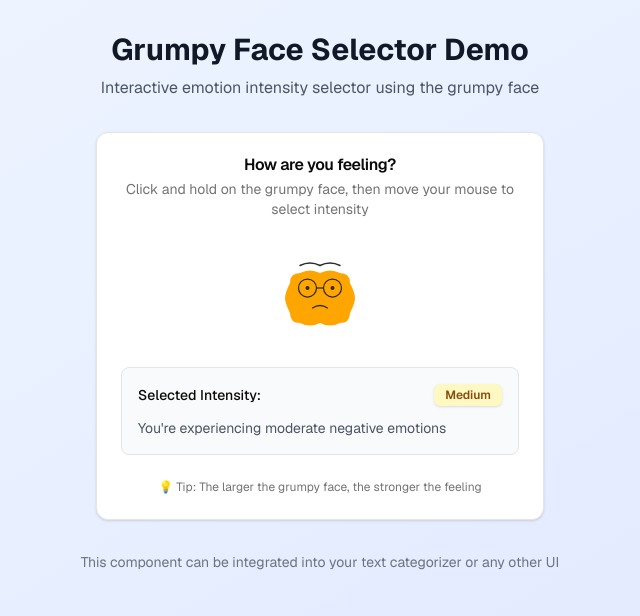
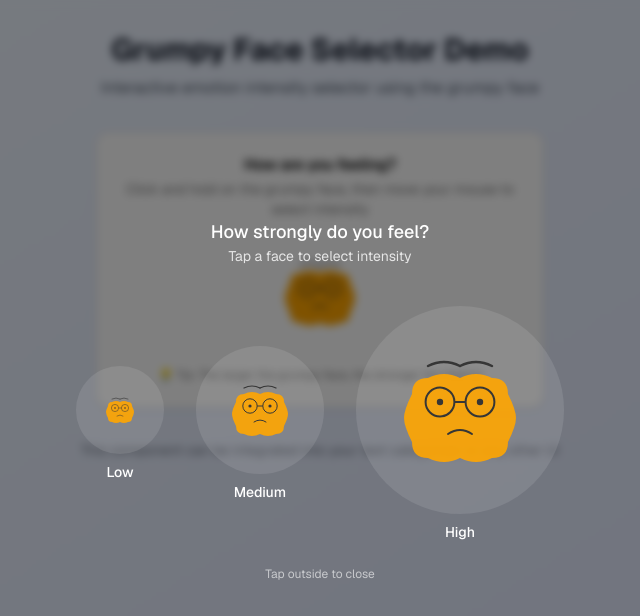
Before and after one commit to yunyaopan/ai_notes, a Next.js app: page /grumpy-demo in a window 1280 px wide. Both pictures are taken after a click on the element 640 px from the left and 293 px from the top of the page. Shown: the top 616 px of the page, without its empty margins (320-960 px from the left). Built offline with nearby package versions, Linux system fonts and the light colour scheme; no server answers.

Commit message:
change to tap and tap to select emotion intensity

```diff
--- a/components/grumpy-face-selector.tsx
+++ b/components/grumpy-face-selector.tsx
@@ -9,71 +9,19 @@ interface GrumpyFaceSelectorProps {
 }
 
 export function GrumpyFaceSelector({ onSelect, className = '' }: GrumpyFaceSelectorProps) {
-  const [isSelecting, setIsSelecting] = useState(false);
-  const [hoveredIntensity, setHoveredIntensity] = useState<'low' | 'medium' | 'high' | null>(null);
+  const [showSelector, setShowSelector] = useState(false);
 
-  const handleFaceMouseDown = (intensity: 'low' | 'medium' | 'high') => {
-    setIsSelecting(true);
-    setHoveredIntensity(intensity);
+  const handleMainFaceClick = () => {
+    setShowSelector(true);
   };
 
-  const handleFaceMouseEnter = (intensity: 'low' | 'medium' | 'high') => {
-    if (isSelecting) {
-      setHoveredIntensity(intensity);
-    }
+  const handleFaceSelect = (intensity: 'low' | 'medium' | 'high') => {
+    onSelect?.(intensity);
+    setShowSelector(false);
   };
 
-  const handleFaceMouseLeave = () => {
-    if (isSelecting) {
-      setHoveredIntensity(null);
-    }
-  };
-
-  // Handle touch move to detect which face is being touched
-  const handleTouchMove = (e: React.TouchEvent) => {
-    if (!isSelecting) return;
-
-    e.preventDefault();
-    const touch = e.touches[0];
-
-    // Get element at touch position
-    const elementBelow = document.elementFromPoint(touch.clientX, touch.clientY);
-
-    // Find the closest face container
-    const faceContainer = elementBelow?.closest('[data-intensity]');
-    if (faceContainer) {
-      const intensity = faceContainer.getAttribute('data-intensity') as 'low' | 'medium' | 'high';
-      setHoveredIntensity(intensity);
-    } else {
-      setHoveredIntensity(null);
-    }
-  };
-
-  const handleMouseUp = () => {
-    if (isSelecting && hoveredIntensity) {
-      onSelect?.(hoveredIntensity);
-    }
-    setIsSelecting(false);
-    setHoveredIntensity(null);
-  };
-
-  const handleMouseLeave = () => {
-    setIsSelecting(false);
-    setHoveredIntensity(null);
-  };
-
-  // Touch handlers for mobile
-  const handleFaceTouchStart = (intensity: 'low' | 'medium' | 'high') => {
-    setIsSelecting(true);
-    setHoveredIntensity(intensity);
-  };
-
-  const handleTouchEnd = () => {
-    if (isSelecting && hoveredIntensity) {
-      onSelect?.(hoveredIntensity);
-    }
-    setIsSelecting(false);
-    setHoveredIntensity(null);
+  const handleOverlayClick = () => {
+    setShowSelector(false);
   };
 
   const GrumpyFace = ({ size = 100, className = '' }: { size?: number; className?: string }) => (
@@ -111,97 +59,76 @@ export function GrumpyFaceSelector({ onSelect, className = '' }: GrumpyFaceSelec
     <div className={`relative ${className}`}>
       {/* Main grumpy face */}
       <div
-        className="cursor-pointer transition-transform hover:scale-105 active:scale-95 touch-none"
-        onMouseDown={() => handleFaceMouseDown('medium')}
-        onMouseUp={handleMouseUp}
-        onMouseLeave={handleMouseLeave}
-        onTouchStart={() => handleFaceTouchStart('medium')}
-        onTouchEnd={handleTouchEnd}
+        className="cursor-pointer transition-transform hover:scale-105 active:scale-95"
+        onClick={handleMainFaceClick}
       >
         <GrumpyFace size={100} />
       </div>
 
       {/* Selection overlay using portal to render at document root */}
-      {isSelecting && typeof window !== 'undefined' && createPortal(
+      {showSelector && typeof window !== 'undefined' && createPortal(
         <div
           className="fixed inset-0 z-[9999] flex items-center justify-center bg-black/50 backdrop-blur-sm p-4"
-          onMouseUp={handleMouseUp}
-          onMouseLeave={handleMouseLeave}
-          onTouchMove={handleTouchMove}
-          onTouchEnd={handleTouchEnd}
+          onClick={handleOverlayClick}
         >
-          <div className="flex flex-col items-center space-y-6 max-w-sm w-full">
+          <div
+            className="flex flex-col items-center space-y-6 max-w-sm w-full"
+            onClick={(e) => e.stopPropagation()} // Prevent closing when clicking on content
+          >
             {/* Instructions */}
             <div className="text-white text-center mb-4">
               <p className="text-lg font-medium">How strongly do you feel?</p>
-              <p className="text-sm opacity-80">Drag to a face and release to select</p>
+              <p className="text-sm opacity-80">Tap a face to select intensity</p>
             </div>
 
             {/* Face selection area */}
             <div className="flex justify-center items-center w-full max-w-md mx-auto px-4 gap-4 sm:gap-8">
               {/* Low intensity - Left */}
-              <div
-                data-intensity="low"
-                className={`flex flex-col items-center transition-all duration-200 cursor-pointer ${
-                  hoveredIntensity === 'low' ? 'scale-125' : 'scale-100'
-                }`}
-                onMouseEnter={() => handleFaceMouseEnter('low')}
-                onMouseLeave={handleFaceMouseLeave}
-                onTouchStart={() => handleFaceTouchStart('low')}
+              <button
+                className="flex flex-col items-center transition-all duration-200 cursor-pointer hover:scale-110 active:scale-95"
+                onClick={() => handleFaceSelect('low')}
               >
-                <div className={`p-2 sm:p-3 rounded-full ${hoveredIntensity === 'low' ? 'bg-white/30' : 'bg-white/10'}`}>
+                <div className="p-4 sm:p-6 rounded-full bg-white/10 hover:bg-white/20 active:bg-white/30">
                   <GrumpyFace size={40} className="opacity-90" />
                 </div>
                 <div className="text-center text-white text-xs sm:text-sm mt-1 sm:mt-2 font-medium">
                   Low
                 </div>
-              </div>
+              </button>
 
               {/* Medium intensity - Center */}
-              <div
-                data-intensity="medium"
-                className={`flex flex-col items-center transition-all duration-200 cursor-pointer ${
-                  hoveredIntensity === 'medium' ? 'scale-125' : 'scale-100'
-                }`}
-                onMouseEnter={() => handleFaceMouseEnter('medium')}
-                onMouseLeave={handleFaceMouseLeave}
-                onTouchStart={() => handleFaceTouchStart('medium')}
+              <button
+                className="flex flex-col items-center transition-all duration-200 cursor-pointer hover:scale-110 active:scale-95"
+                onClick={() => handleFaceSelect('medium')}
               >
-                <div className={`p-2 sm:p-3 rounded-full ${hoveredIntensity === 'medium' ? 'bg-white/30' : 'bg-white/10'}`}>
+                <div className="p-4 sm:p-6 rounded-full bg-white/10 hover:bg-white/20 active:bg-white/30">
                   <GrumpyFace size={80} className="opacity-90" />
                 </div>
                 <div className="text-center text-white text-xs sm:text-sm mt-1 sm:mt-2 font-medium">
                   Medium
                 </div>
-              </div>
+              </button>
 
               {/* High intensity - Right */}
-              <div
-                data-intensity="high"
-                className={`flex flex-col items-center transition-all duration-200 cursor-pointer ${
-                  hoveredIntensity === 'high' ? 'scale-125' : 'scale-100'
-                }`}
-                onMouseEnter={() => handleFaceMouseEnter('high')}
-                onMouseLeave={handleFaceMouseLeave}
-                onTouchStart={() => handleFaceTouchStart('high')}
+              <button
+                className="flex flex-col items-center transition-all duration-200 cursor-pointer hover:scale-110 active:scale-95"
+                onClick={() => handleFaceSelect('high')}
               >
-                <div className={`p-2 sm:p-3 rounded-full ${hoveredIntensity === 'high' ? 'bg-white/30' : 'bg-white/10'}`}>
+                <div className="p-4 sm:p-6 rounded-full bg-white/10 hover:bg-white/20 active:bg-white/30">
                   <GrumpyFace size={160} className="opacity-90" />
                 </div>
                 <div className="text-center text-white text-xs sm:text-sm mt-1 sm:mt-2 font-medium">
                   High
                 </div>
-              </div>
+              </button>
             </div>
 
-            {/* Selection indicator */}
-            {hoveredIntensity && (
-              <div className="text-white text-center">
-                <p className="text-sm opacity-80">
-                  Hovering: <span className="font-medium">{hoveredIntensity}</span>
-                </p>
-              </div>
-            )}
+            {/* Help text */}
+            <div className="text-white text-center">
+              <p className="text-xs opacity-60">
+                Tap outside to close
+              </p>
+            </div>
           </div>
         </div>,
         document.body
```
